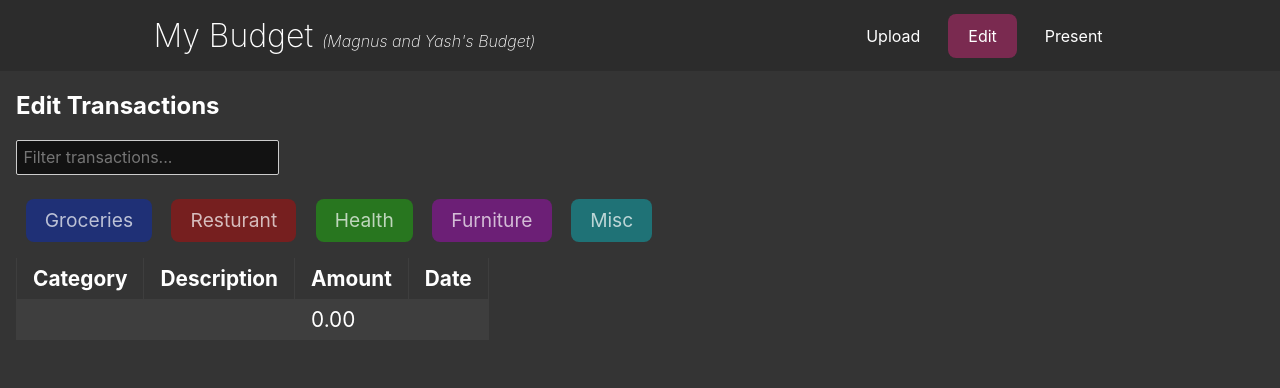
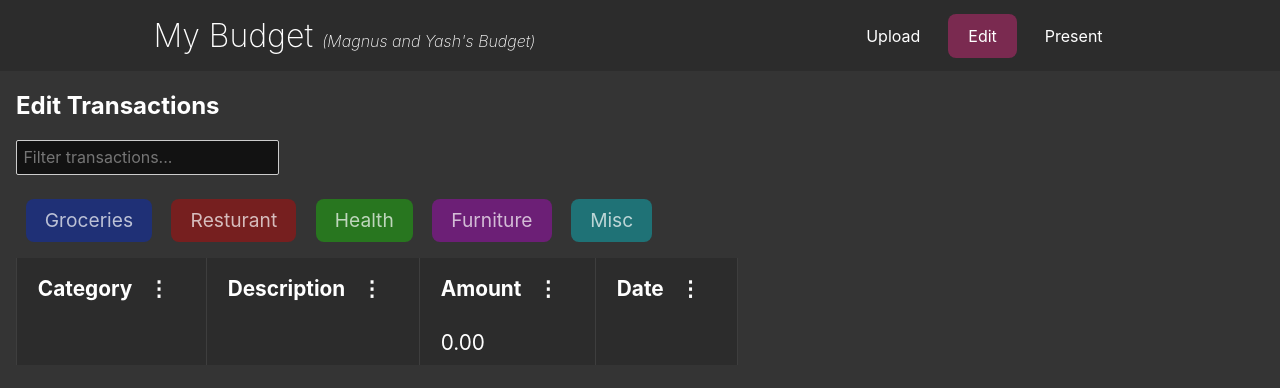
Before and after one commit to Magnus93/my-budget, a Svelte app: page / in a window 1280 px wide. Both pictures are taken after a click on the item "Edit". Shown: the top 388 px of the page. Built offline with nearby package versions, Linux system fonts and the light colour scheme.

Commit message:
Add popup

```diff
--- /dev/null
+++ b/src/components/HtmlAmountOptions.svelte
@@ -0,0 +1,10 @@
+<div>
+  <fieldset>
+    <legend>Filter</legend>
+    <input type="number" placeholder="Min"/>
+    <input type="number" placeholder="Max"/>
+  </fieldset>
+  <fieldset>
+    <legend>Sort</legend>
+  </fieldset>
+</div>
--- /dev/null
+++ b/src/components/HtmlDateOptions.svelte
@@ -0,0 +1,10 @@
+<div>
+  <fieldset>
+    <legend>Filter</legend>
+    <input type="date" placeholder="Min"/>
+    <input type="date" placeholder="Max"/>
+  </fieldset>
+  <fieldset>
+    <legend>Sort</legend>
+  </fieldset>
+</div>
--- /dev/null
+++ b/src/components/HtmlPopup/index.svelte
@@ -0,0 +1,89 @@
+<script lang="ts">
+  let detailElement: HTMLDetailsElement
+  let contentElement: HTMLDivElement
+  let startFrom: "left" | "right"
+  $: {
+    setDetailEvents(detailElement)
+  }
+  function setDetailEvents(element) {
+    console.log(element)
+    if(element instanceof HTMLDetailsElement){
+      element.addEventListener("toggle", () => {
+        const boundingBox = contentElement.getBoundingClientRect()
+        console.log(boundingBox.right, window.innerWidth)
+        startFrom = boundingBox.right >= window.innerWidth ? "right" : "left"
+      })
+    }
+  }
+  // function handleDetailClickEvent(e) {
+  //   console.log(e.target)
+  //   const boundingBox = contentElement.getBoundingClientRect()
+  //   console.log(boundingBox)
+  //   console.log(boundingBox.right, window.innerWidth)
+  //   startFrom = boundingBox.right >= window.innerWidth ? "right" : "left"
+  // }
+</script>
+
+<details bind:this={detailElement}>
+  <summary><slot name="button">⋮</slot></summary>
+  <div class="background" on:click={() => detailElement.open = false}></div>
+  <div class="popup-container" >
+    <div class="popup" bind:this={contentElement} start-from={startFrom ?? "left"}>
+      <slot name="content">Popup-Slot</slot>
+    </div>
+  </div>
+</details>
+
+<style lang="scss">
+  details {
+    --top: 1rem;
+    .background {
+      background-color: transparent;
+      inset: 0;
+      position: fixed;
+    }
+    & > summary {
+      cursor: pointer;
+      padding: 0.5rem 1rem;
+      font-weight: bold;
+      border-radius: 0.5rem;
+      z-index: 1;
+      position: relative;
+      &::marker {
+        content: "";
+      }
+    }
+  }
+  .popup-container {
+    position: relative;
+    &::before, &:after {
+      position: absolute;
+      border: var(--top) solid transparent;
+      height: 0;
+      width: 0;
+      left: calc(var(--top) - 2px);
+    }
+    &::before {
+      content: "";
+      border-bottom-color: RGB(var(--tint-color));
+      bottom: calc(-1 * var(--top));
+    }
+    &::after {
+      content: "";
+      border-bottom-color: RGB(var(--shade-color));
+      bottom: calc(-1 * var(--top) - 2px);
+    }
+    & > .popup {
+      position: absolute;
+      top: var(--top);
+      border: 1px solid RGB(var(--tint-color));
+      background-color: RGB(var(--shade-color));
+      &[start-from="right"] {
+        right: 0;
+      }
+    }
+  }
+  details[open] > summary, summary:hover {
+    background-color: RGB(var(--hover-color));
+  }
+</style>
--- a/src/components/MyEdit.svelte
+++ b/src/components/MyEdit.svelte
@@ -2,6 +2,9 @@
   import {Category, Transaction} from "../model";
 import { Filter } from "../model/Filter";
   import MyCategory from "./MyCategory.svelte";
+  import HtmlPopup from "./HtmlPopup/index.svelte";
+  import HtmlAmountOptions from "./HtmlAmountOptions.svelte";
+  import HtmlDateOptions from "./HtmlDateOptions.svelte";
   import MyTextHighlight from "./MyTextHighlight.svelte";
   export let transactions: Transaction[] | undefined = undefined;
   let filter: Filter = {}
@@ -40,9 +43,10 @@ import { Filter } from "../model/Filter";
   <table>
     <thead>
       <tr>
-        {#each  ["Category", "Description", "Amount", "Date"] as h}
-          <th class={h == "Amount" ? "right" : "left"}>{h}</th>
-        {/each}
+        <th><div>category<HtmlPopup /></div></th>
+        <th><div>description<HtmlPopup /></div></th>
+        <th class="left"><div>amount<HtmlPopup ><div slot="content"><HtmlAmountOptions/></div></HtmlPopup></div></th>
+        <th><div>date<HtmlPopup ><div slot="content"><HtmlDateOptions/></div></HtmlPopup></div></th>
       </tr>
     </thead>
       {#each filteredTransactions ?? [] as t}
@@ -80,6 +84,8 @@ import { Filter } from "../model/Filter";
       background-color: RGB(var(--main-color));
       div {
         display: flex;
+        justify-content: space-between;
+        align-items: center;
       }
     }
     tfoot {
@@ -87,8 +93,14 @@ import { Filter } from "../model/Filter";
       bottom: 0;
       background-color: RGB(var(--tint-color));
     }
+    th {
+      text-transform: capitalize;
+      & > div {
+        display: flex;
+      }
+    }
     td, th {
-      padding: 0.5rem 1rem;
+      padding: 0.5em 1em;
       border-left: 1px solid RGB(var(--tint-color));
       border-right: 1px solid RGB(var(--tint-color));
     }
@@ -98,7 +110,7 @@ import { Filter } from "../model/Filter";
     .center {
       text-align: center;
     }
-    tr:nth-child(2n) {
+    tr:nth-child(2n+1) {
       background-color: RGB(var(--shade-color));
     }
     tr:not(:first-child):hover {
```
